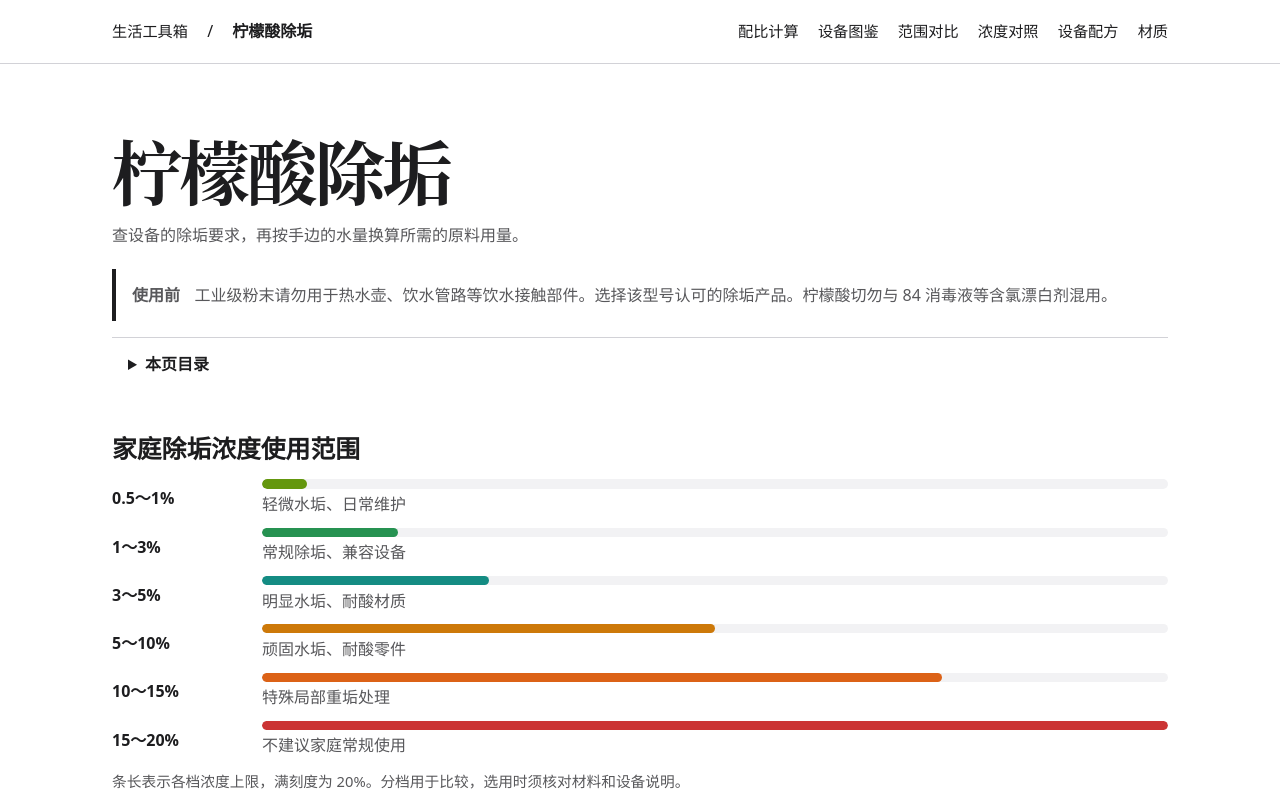
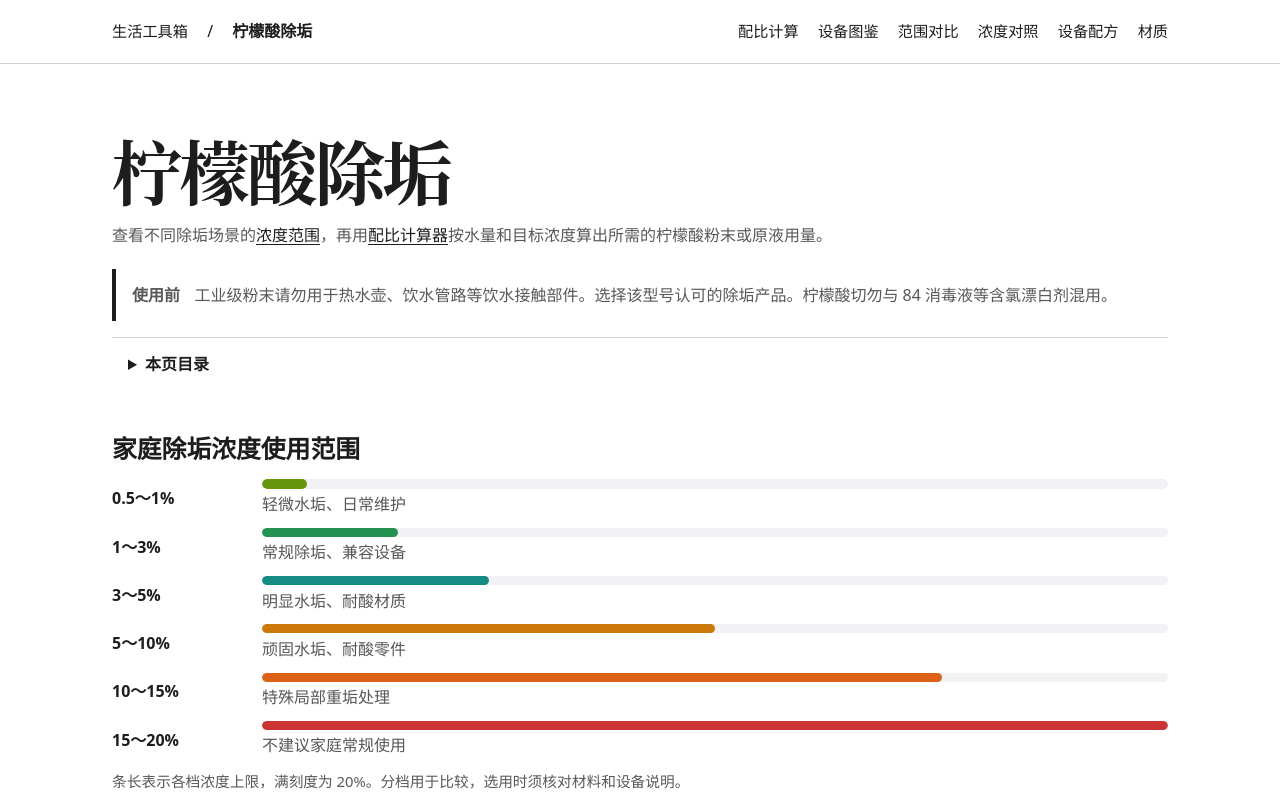
Before and after one commit to ChengRui24/everyday-toolkit, a plain HTML site: page site/guides/citric-acid/index.html in a window 1280 px wide. Shown: the top 800 px of the page. Drawn offline with Linux system fonts and the light colour scheme.

Commit message:
Emphasize descaling concentrations and mixing ratios

```diff
--- a/site/guides/citric-acid/index.html
+++ b/site/guides/citric-acid/index.html
@@ -3,6 +3,7 @@
 <head>
 <meta charset="utf-8">
 <meta name="viewport" content="width=device-width, initial-scale=1">
+<meta name="description" content="查看常用除垢浓度范围，按水量和目标浓度计算柠檬酸粉末或原液的用量。">
 <title>柠檬酸除垢 · 生活工具箱</title>
 <link rel="stylesheet" href="../../theme.css">
 <link rel="stylesheet" href="guide.css">
@@ -11,7 +12,7 @@
 <body>
 <header><div class="frame bar"><nav aria-label="页面层级" class="crumb"><a href="../../index.html">生活工具箱</a><span aria-hidden="true">/</span><b aria-current="page">柠檬酸除垢</b></nav><nav aria-label="页内导航"><a href="#calculator">配比计算</a><a href="#devices">设备图鉴</a><a href="#scope">范围对比</a><a href="#levels">浓度对照</a><a href="#recipes">设备配方</a><a href="#materials">材质</a></nav></div></header>
 <main class="frame">
-<div class="intro"><h1>柠檬酸除垢</h1><p>查设备的除垢要求，再按手边的水量换算所需的原料用量。</p></div>
+<div class="intro"><h1>柠檬酸除垢</h1><p>查看不同除垢场景的<a href="#ranges">浓度范围</a>，再用<a href="#calculator">配比计算器</a>按水量和目标浓度算出所需的柠檬酸粉末或原液用量。</p></div>
 <aside><b>使用前</b><span>工业级粉末请勿用于热水壶、饮水管路等饮水接触部件。选择该型号认可的除垢产品。柠檬酸切勿与 84 消毒液等含氯漂白剂混用。</span></aside>
 <details class="contents"><summary>本页目录</summary><nav aria-label="专题目录"><a href="#ranges">浓度范围图</a><a href="#calculator">配比计算器</a><a href="#devices">设备图鉴与厂家说明</a><a href="#scope">处理范围</a><a href="#dirt">污垢效果</a><a href="#levels">九档浓度</a><a href="#recipes">设备配方总表</a><a href="#methods">操作方法与洗衣机水量表</a><a href="#materials">材质耐受性</a><a href="#reaction">反应原理</a><a href="#temperature">温度</a><a href="#mixing">混用注意事项</a><a href="#common">家庭常备配方</a></nav></details>
 <section id="ranges"><h2>家庭除垢浓度使用范围</h2>
```
Also changed, not shown: site/index.html (+2 -2 lines).
